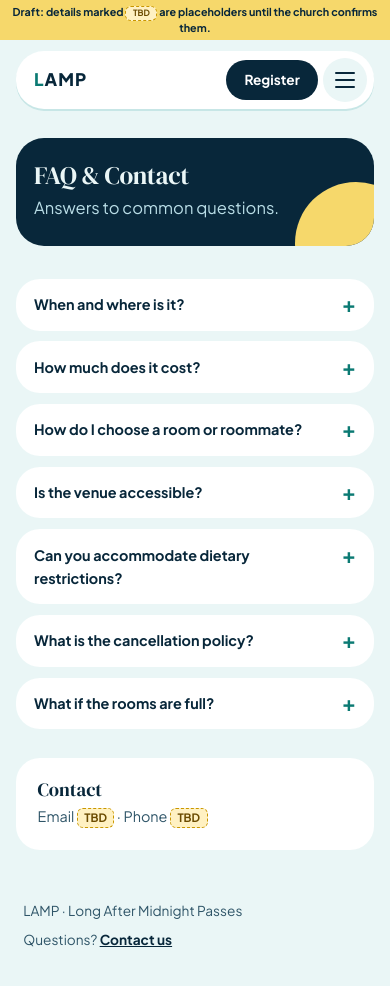
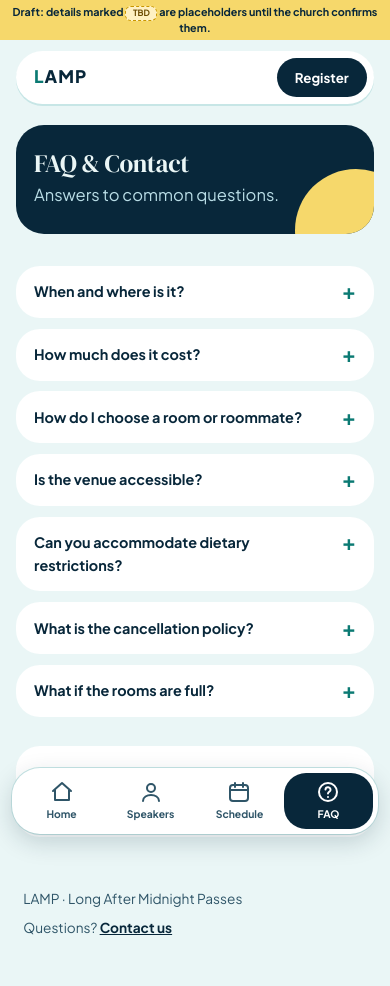
Before and after one commit to Kesterholtem21/YoungAdultsConference, a plain HTML site: page faq.html in a window 390 px wide. Drawn offline with Linux system fonts and the light colour scheme.

Commit message:
Phone nav: bottom tab bar with Register in top bar; remove hamburger and switch
Co-Authored-By: Claude Sonnet 5.5 <noreply@anthropic.com>
Claude-Session: https://claude.ai/code/session_01YKEHfAAvbnNQ1PL7qNPmK6

```diff
--- a/css/styles.css
+++ b/css/styles.css
@@ -250,24 +250,39 @@ details.faq .answer p { margin: 0 0 .6rem; }
 }
 @media (prefers-reduced-motion: reduce) { html { scroll-behavior: auto; } }
 
+
 /* ---- Mobile polish ---- */
 html { -webkit-text-size-adjust: 100%; }
 body { overflow-x: hidden; }
 section[id], [id].card, details.faq { scroll-margin-top: 1rem; }
 .site-footer { padding-bottom: calc(3rem + env(safe-area-inset-bottom)); }
+.tabbar { display: none; }
 
 @media (max-width: 40rem) {
   /* Compact banner */
   .draft-banner { font-size: .75rem; padding: .35rem 12px; line-height: 1.3; }
 
-  /* Header: row 1 = LAMP + Register, row 2 = page links spread evenly */
+  /* Top bar: LAMP + Register only. Page links live in the bottom tab bar. */
   .site-header { padding-top: .75rem; }
-  .site-header .wrap { padding: .6rem .6rem .5rem 1.25rem; gap: .35rem 0; border-radius: 28px; }
-  .site-header .wrap::after { content: ""; order: 2; flex-basis: 100%; height: 0; }
-  .brand { order: 0; flex: 1 1 auto; }
+  .site-header .wrap { padding: .5rem .5rem .5rem 1.25rem; gap: 0; border-radius: 28px; }
+  .brand { flex: 1 1 auto; }
   .nav { display: contents; }
-  .nav a { order: 3; flex: 1 1 0; text-align: center; padding: .65rem .25rem; font-size: .95rem; min-height: 44px; display: flex; align-items: center; justify-content: center; }
-  .nav a.cta { order: 1; flex: 0 0 auto; padding: .6rem 1.25rem; min-height: 0; display: inline-block; }
+  .nav a:not(.cta) { display: none; }
+  .nav a.cta { flex: 0 0 auto; padding: .6rem 1.25rem; }
+
+  /* Bottom tab bar */
+  body { padding-bottom: calc(5.5rem + env(safe-area-inset-bottom)); }
+  .tabbar {
+    display: flex; position: fixed; z-index: 60; left: 12px; right: 12px;
+    bottom: calc(10px + env(safe-area-inset-bottom));
+    background: #fff; border-radius: 28px; padding: .35rem;
+    box-shadow: 0 8px 24px rgba(8, 39, 58, .18), 0 0 0 1px var(--line);
+  }
+  .tabbar a {
+    flex: 1 1 0; display: flex; flex-direction: column; align-items: center; justify-content: center; gap: 2px;
+    min-height: 56px; border-radius: 22px; color: var(--soft); text-decoration: none; font-size: .72rem; font-weight: 600;
+  }
+  .tabbar a[aria-current="page"] { background: var(--navy); color: #fff; }
 
   /* Bigger tap targets for buttons and FAQ rows */
   .btn { padding-top: .95rem; padding-bottom: .95rem; }
@@ -281,61 +296,3 @@ img[src$="samantha.jpg"] { object-position: 50% 12% !important; }
 @media (max-width: 40rem) {
   .speaker .photo { aspect-ratio: 4 / 5; max-height: 26rem; }
 }
-
-/* Sticky header: phones only (slides away on scroll-down, see js/nav.js) */
-@media (max-width: 40rem) {
-  .site-header {
-    position: sticky; top: 0; z-index: 50;
-    background: var(--bg); padding-bottom: .5rem;
-    transition: transform .25s ease;
-  }
-  .site-header.is-hidden { transform: translateY(-120%); }
-}
-section[id], [id].card, details.faq { scroll-margin-top: 1rem; }
-@media (max-width: 40rem) { section[id], [id].card, details.faq { scroll-margin-top: 6rem; } }
-@media (prefers-reduced-motion: reduce) { .site-header { transition: none; } }
-
-/* ---- Phone menu options: html[data-nav="burger"] (default) or "bottom" ---- */
-.menu-btn, .tabbar { display: none; }
-@media (max-width: 40rem) {
-  /* shared: Register stays in the top bar in both modes */
-  html[data-nav] .site-header .wrap::after { display: none; }
-  html[data-nav] .nav a:not(.cta) { display: none; }
-  html[data-nav] .nav a.cta { order: 1; flex: 0 0 auto; }
-  html[data-nav] .brand { order: 0; flex: 1 1 auto; }
-  html[data-nav] .site-header .wrap { padding: .5rem .5rem .5rem 1.25rem; gap: 0; }
-
-  /* Hamburger */
-  html[data-nav="burger"] .menu-btn {
-    order: 2; display: inline-flex; flex-direction: column; justify-content: center; align-items: center; gap: 5px;
-    width: 44px; height: 44px; margin-left: .35rem; padding: 0; border: 0; border-radius: 50%;
-    background: var(--bg); cursor: pointer;
-  }
-  .menu-btn span { display: block; width: 20px; height: 2px; border-radius: 2px; background: var(--ink); transition: transform .2s ease, opacity .2s ease; }
-  .menu-btn[aria-expanded="true"] span:nth-child(1) { transform: translateY(7px) rotate(45deg); }
-  .menu-btn[aria-expanded="true"] span:nth-child(2) { opacity: 0; }
-  .menu-btn[aria-expanded="true"] span:nth-child(3) { transform: translateY(-7px) rotate(-45deg); }
-  html[data-nav="burger"] .site-header .wrap.open { padding-bottom: .75rem; }
-  html[data-nav="burger"] .site-header .wrap.open .nav a:not(.cta) {
-    display: flex; order: 5; flex: 1 1 100%; justify-content: flex-start; align-items: center;
-    padding: .9rem .75rem; margin: 0 .25rem; min-height: 48px; font-size: 1.1rem;
-    border-radius: 14px; border-top: 0;
-  }
-  html[data-nav="burger"] .site-header .wrap.open .nav a:first-of-type { margin-top: .5rem; }
-  html[data-nav="burger"] .site-header .wrap.open .nav a[aria-current="page"] { background: var(--bg); }
-
-  /* Bottom tab bar */
-  html[data-nav="bottom"] .site-header { position: static; transform: none; padding-bottom: 0; background: none; }
-  html[data-nav="bottom"] body { padding-bottom: calc(5.5rem + env(safe-area-inset-bottom)); }
-  html[data-nav="bottom"] .tabbar {
-    display: flex; position: fixed; z-index: 60; left: 12px; right: 12px;
-    bottom: calc(10px + env(safe-area-inset-bottom));
-    background: #fff; border-radius: 28px; padding: .35rem;
-    box-shadow: 0 8px 24px rgba(8, 39, 58, .18), 0 0 0 1px var(--line);
-  }
-  .tabbar a {
-    flex: 1 1 0; display: flex; flex-direction: column; align-items: center; justify-content: center; gap: 2px;
-    min-height: 56px; border-radius: 22px; color: var(--soft); text-decoration: none; font-size: .72rem; font-weight: 600;
-  }
-  .tabbar a[aria-current="page"] { background: var(--navy); color: #fff; }
-}
--- a/faq.html
+++ b/faq.html
@@ -8,8 +8,7 @@
   <link rel="preconnect" href="https://fonts.googleapis.com">
   <link rel="preconnect" href="https://fonts.gstatic.com" crossorigin>
   <link rel="stylesheet" href="https://fonts.googleapis.com/css2?family=DM+Serif+Display:ital@0;1&family=Plus+Jakarta+Sans:wght@400;500;700;800&display=swap">
-  <script>(function(){var d=document.documentElement,m=null,s=null;try{m=new URLSearchParams(location.search).get("nav")}catch(e){}if(m!=="bottom"&&m!=="burger")m=null;try{if(m)sessionStorage.setItem("nav",m);s=sessionStorage.getItem("nav")}catch(e){}d.dataset.nav=m||s||"burger"})();</script>
-  <link rel="stylesheet" href="css/styles.css?v=20">
+  <link rel="stylesheet" href="css/styles.css?v=21">
 </head>
 <body>
   <a class="skip" href="#main">Skip to content</a>
@@ -17,8 +16,7 @@
   <header class="site-header">
     <div class="wrap">
       <a class="brand" href="index.html"><span>L</span>AMP</a>
-      <nav class="nav" id="site-nav" aria-label="Main"><a href="index.html">Home</a><a href="speakers.html">Speakers</a><a href="schedule.html">Schedule</a><a href="faq.html" aria-current="page">FAQ</a><a class="cta" href="register.html">Register</a></nav>
-      <button class="menu-btn" type="button" aria-expanded="false" aria-controls="site-nav" aria-label="Menu"><span></span><span></span><span></span></button>
+      <nav class="nav" aria-label="Main"><a href="index.html">Home</a><a href="speakers.html">Speakers</a><a href="schedule.html">Schedule</a><a href="faq.html" aria-current="page">FAQ</a><a class="cta" href="register.html">Register</a></nav>
     </div>
   </header>
   <main id="main">
@@ -50,6 +48,5 @@
     </div>
   </footer>
 <nav class="tabbar" aria-label="Quick links"><a href="index.html"><svg viewBox="0 0 24 24" width="24" height="24" fill="none" stroke="currentColor" stroke-width="2" stroke-linecap="round" stroke-linejoin="round" aria-hidden="true"><path d="M3 11l9-8 9 8M5 10v10h14V10"/></svg><span>Home</span></a><a href="speakers.html"><svg viewBox="0 0 24 24" width="24" height="24" fill="none" stroke="currentColor" stroke-width="2" stroke-linecap="round" stroke-linejoin="round" aria-hidden="true"><circle cx="12" cy="8" r="4"/><path d="M4 21c0-4 4-6 8-6s8 2 8 6"/></svg><span>Speakers</span></a><a href="schedule.html"><svg viewBox="0 0 24 24" width="24" height="24" fill="none" stroke="currentColor" stroke-width="2" stroke-linecap="round" stroke-linejoin="round" aria-hidden="true"><rect x="3" y="5" width="18" height="16" rx="3"/><path d="M3 10h18M8 3v4M16 3v4"/></svg><span>Schedule</span></a><a href="faq.html" aria-current="page"><svg viewBox="0 0 24 24" width="24" height="24" fill="none" stroke="currentColor" stroke-width="2" stroke-linecap="round" stroke-linejoin="round" aria-hidden="true"><circle cx="12" cy="12" r="9"/><path d="M9.5 9.5a2.5 2.5 0 115 .5c0 1.5-2.5 2-2.5 3.5M12 17v.01"/></svg><span>FAQ</span></a></nav>
-<script src="js/nav.js?v=2" defer></script>
 </body>
 </html>
--- a/js/nav.js
+++ /dev/null
@@ -1,29 +0,0 @@
-// Mobile header: stays pinned, slides away while scrolling down, returns on scroll up.
-(function () {
-  var header = document.querySelector('.site-header');
-  if (!header) return;
-  var last = window.scrollY, ticking = false;
-  function update() {
-    var y = window.scrollY;
-    if (header.querySelector('.wrap.open')) { last = y; ticking = false; return; }
-    if (y > last + 6 && y > 140) header.classList.add('is-hidden');
-    else if (y < last - 6 || y <= 140) header.classList.remove('is-hidden');
-    last = y; ticking = false;
-  }
-  window.addEventListener('scroll', function () {
-    if (!ticking) { ticking = true; window.requestAnimationFrame(update); }
-  }, { passive: true });
-  // Keep the header visible while keyboard-tabbing through it
-  header.addEventListener('focusin', function () { header.classList.remove('is-hidden'); });
-})();
-
-// Hamburger menu
-(function () {
-  var btn = document.querySelector('.menu-btn');
-  var wrap = document.querySelector('.site-header .wrap');
-  if (!btn || !wrap) return;
-  function setOpen(open) { wrap.classList.toggle('open', open); btn.setAttribute('aria-expanded', open ? 'true' : 'false'); }
-  btn.addEventListener('click', function () { setOpen(btn.getAttribute('aria-expanded') !== 'true'); });
-  document.addEventListener('keydown', function (e) { if (e.key === 'Escape') setOpen(false); });
-  document.addEventListener('click', function (e) { if (!wrap.contains(e.target)) setOpen(false); });
-})();
```
Also changed, not shown: index.html (+2 -5 lines), register.html (+2 -5 lines), schedule.html (+2 -5 lines), speakers.html (+2 -5 lines), 1 other file.
